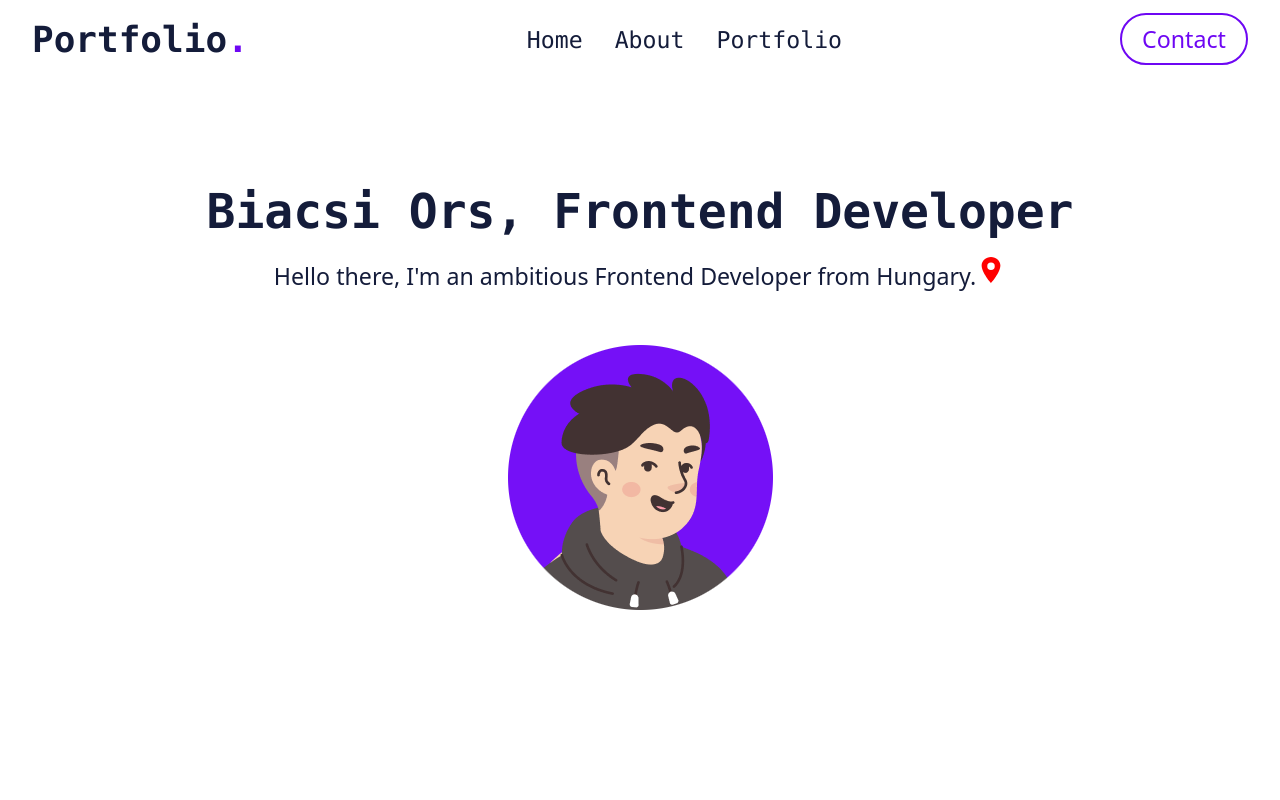
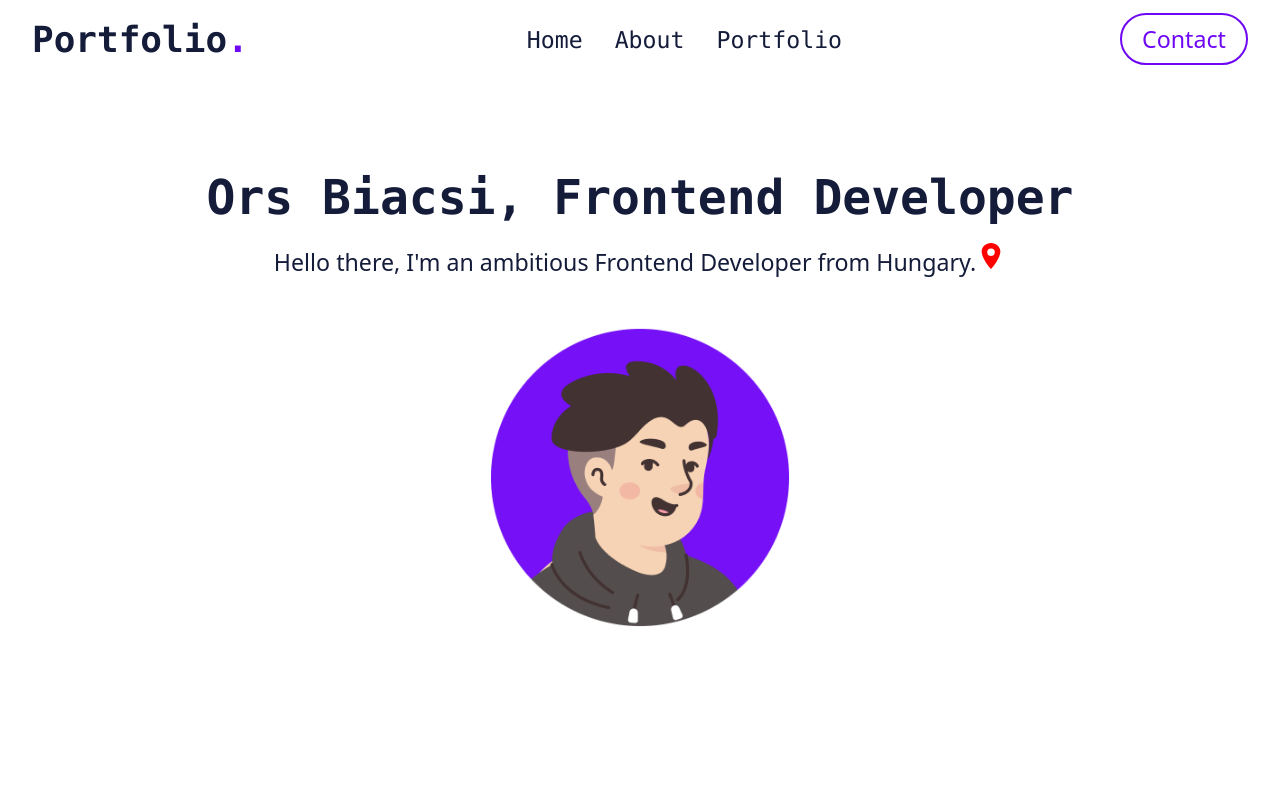
Before and after one commit to loarden/portfolio-v2, a React (Create React App) app: page / in a window 1280 px wide. Shown: the top 800 px of the page. Built offline with nearby package versions, Linux system fonts and the light colour scheme.

Commit message:
just a little easter egg ;)

```diff
--- a/src/components/ExitAnimation.jsx
+++ b/src/components/ExitAnimation.jsx
@@ -2,7 +2,7 @@ import { AnimatePresence } from "framer-motion";
 
 function ExitAnimation({ children }) {
   return (
-    <AnimatePresence wait={true} onExitComplete={() => null}>
+    <AnimatePresence wait={true} >
       {children}
     </AnimatePresence>
   );
--- a/src/sections/Hero.jsx
+++ b/src/sections/Hero.jsx
@@ -1,21 +1,61 @@
 import avatar from "../img/avatar.png";
+import avatar2 from "../img/avatar2.png";
 import { IoLocationSharp } from "react-icons/io5";
 import { motion } from "framer-motion";
+import { useEffect, useState } from "react";
+import ExitAnimation from "../components/ExitAnimation";
 
 function Hero() {
+  const [isClicked, setIsClicked] = useState(false);
+
+  useEffect(() => {
+    setTimeout(() => {
+      setIsClicked(false);
+    }, 3000);
+  }, [isClicked]);
+
   return (
-    <section id="home" className="w-full h-screen flex justify-center items-center text-center">
+    <section
+      id="home"
+      className="w-full h-screen flex justify-center items-center text-center"
+    >
       <div className="max-w-5xl flex flex-col items-center px-4">
         <h1 className="text-4xl md:text-5xl font-mono font-semibold">
-          Biacsi Ors, Frontend Developer
+          Ors Biacsi, Frontend Developer
         </h1>
         <div className="mt-5">
-          <p className="inline-block">Hello there, I'm an ambitious Frontend Developer from Hungary.</p>
+          <p className="inline-block">
+            Hello there, I'm an ambitious Frontend Developer from Hungary.
+          </p>
           <div className="text-3xl text-[#FF0000] inline-block ">
             <IoLocationSharp />
           </div>
         </div>
-        <motion.img whileHover={{scale: 1.1}} transition={{type: "spring", stiffness: 400, damping: 10}} className="mt-2 sm:mt-12" src={avatar} alt="avatar" />
+        <ExitAnimation>
+          {isClicked ? (
+            <motion.img
+              width={300}
+              height={300}
+              whileHover={{ scale: 1.05 }}
+              transition={{ type: "spring", stiffness: 400, damping: 15 }}
+              className="mt-2 sm:mt-12"
+              src={avatar2}
+              alt="avatar2"
+            />
+          ) : (
+            <motion.img
+              width={300}
+              height={300}
+              onClick={() => setIsClicked(true)}
+              whileHover={{ scale: 1.05 }}
+              whileTap={{ scale: 0.9 }}
+              transition={{ type: "spring", stiffness: 400, damping: 15 }}
+              className="mt-2 sm:mt-12"
+              src={avatar}
+              alt="avatar"
+            />
+          )}
+        </ExitAnimation>
       </div>
     </section>
   );
```
Also changed, not shown: src/img/avatar.png, src/img/avatar2.png (added).
